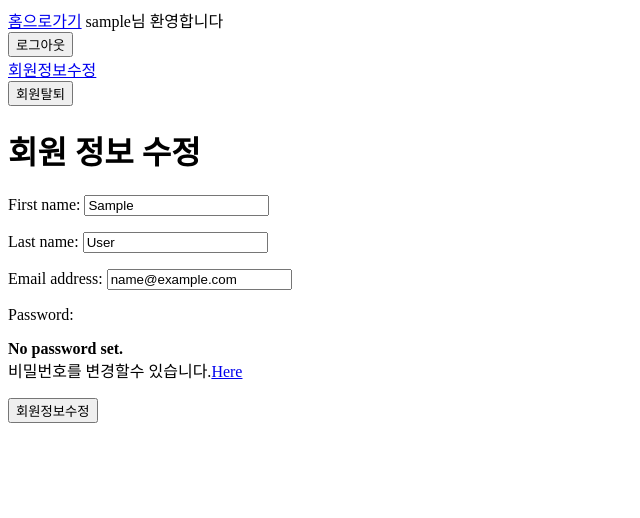
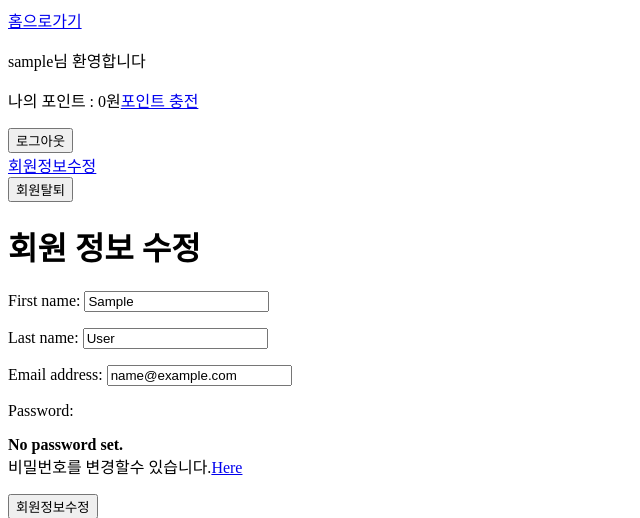
Before and after one commit to JM11234/sparta_market_team_project, a Django app: page /accounts/update/ in a window 1280 px wide. Shown: the top 518 px of the page, without its empty margins (0-640 px from the left). Run offline with Django 4.2, Linux system fonts and the light colour scheme; the visitor is signed in with stand-in values (Sample User, id 1).

Commit message:
feature : 금액 충전 기능 추가

```diff
--- a/accounts/models.py
+++ b/accounts/models.py
@@ -5,6 +5,7 @@ class User(AbstractUser):
     address = models.TextField(blank=True, null=True)
     phone_number = models.CharField(max_length=15, blank=True, null=True)
     birth_date = models.DateField(null=True, blank=True)
+    cash = models.PositiveIntegerField(default = 0)
 
 
     def __str__(self):
--- a/accounts/urls.py
+++ b/accounts/urls.py
@@ -10,4 +10,5 @@ urlpatterns = [
     path('delete/', views.delete, name = "delete"),
     path('update/', views.update, name="update"),
     path('password/', views.change_password, name="change_password"),
+    path('cash_charge/', views.cash_charge, name = "cash_charge"),
 ]
--- a/accounts/views.py
+++ b/accounts/views.py
@@ -1,4 +1,5 @@
-from django.shortcuts import render, redirect
+from django.shortcuts import render, redirect, get_object_or_404
+from django.contrib import messages
 from django.contrib.auth.forms import AuthenticationForm, UserCreationForm, PasswordChangeForm
 from django.contrib.auth import login as auth_login, logout as auth_logout, update_session_auth_hash
 from django.views.decorators.http import require_http_methods, require_POST
@@ -85,3 +86,24 @@ def change_password(request):
         "form": form,
     }
     return render(request, "accounts/change_password.html", context)
+
+
+@require_http_methods(["GET","POST"])
+def cash_charge(request):  ## 캐쉬 충전
+    if request.method == "POST":
+        cash = request.POST.get('cash')
+        if cash:
+            try:
+                cash_amount = int(cash)
+                if cash_amount > 0:
+                    request.user.cash += cash_amount
+                    request.user.save()
+                    messages.success(request, f'{cash_amount}원이 성공적으로 충전되었습니다.')
+                    return redirect('index')
+                else:
+                    messages.error(request, '충전금액은 0보다 커야 합니다.')
+            except ValueError:
+                messages.error(request, '옳바른 금액을 입력해주세요.')
+        else:
+            messages.error(request, '충전할 금액을 입력해주세요.')
+    return render(request, "accounts/cash_charge.html")
--- a/templates/base.html
+++ b/templates/base.html
@@ -9,7 +9,12 @@
     <div class = "navbar">
         <a href="{% url "index" %}">홈으로가기</a>
         {% if request.user.is_authenticated %}
-        {{ request.user.username }}님 환영합니다
+        <p>{{ request.user.username }}님 환영합니다</p>
+        <p>나의 포인트 : {{ request.user.cash }}원<a href="{% url "accounts:cash_charge" %}">포인트 충전</a>
+
+
+
+        </p>
         <form action="{% url 'accounts:logout' %}" method="POST">
             {% csrf_token %}
             <input type = "submit" value = "로그아웃">
```
Also changed, not shown: accounts/templates/accounts/cash_charge.html (added, +11 -0 lines), accounts/migrations/0002_user_cash.py (added).
